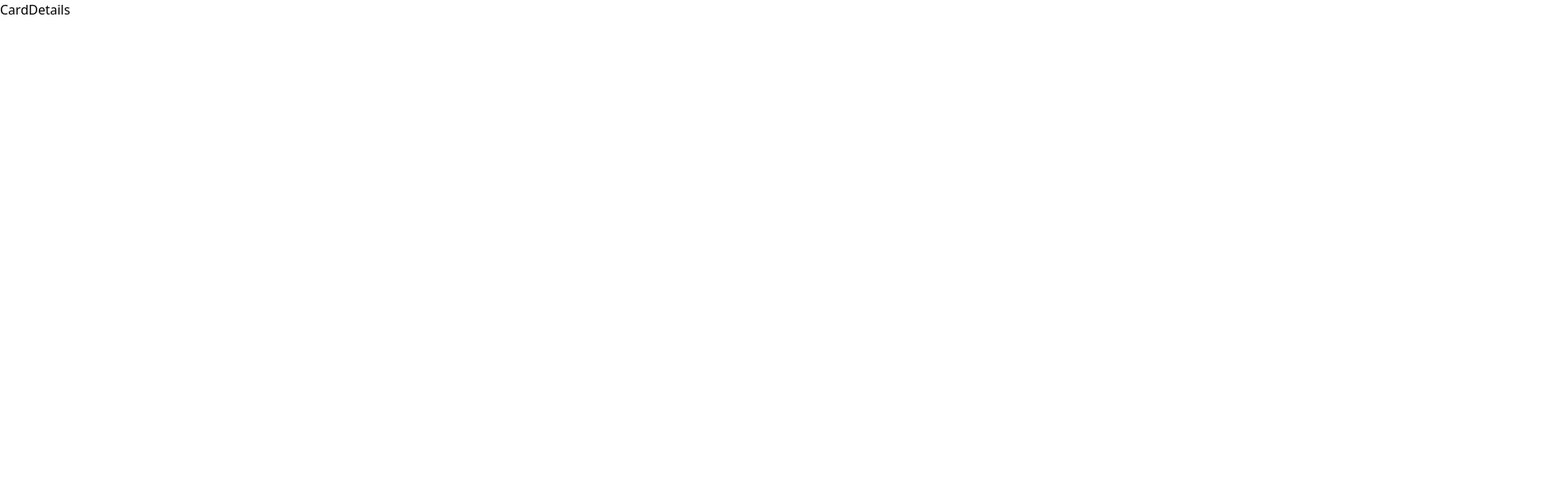
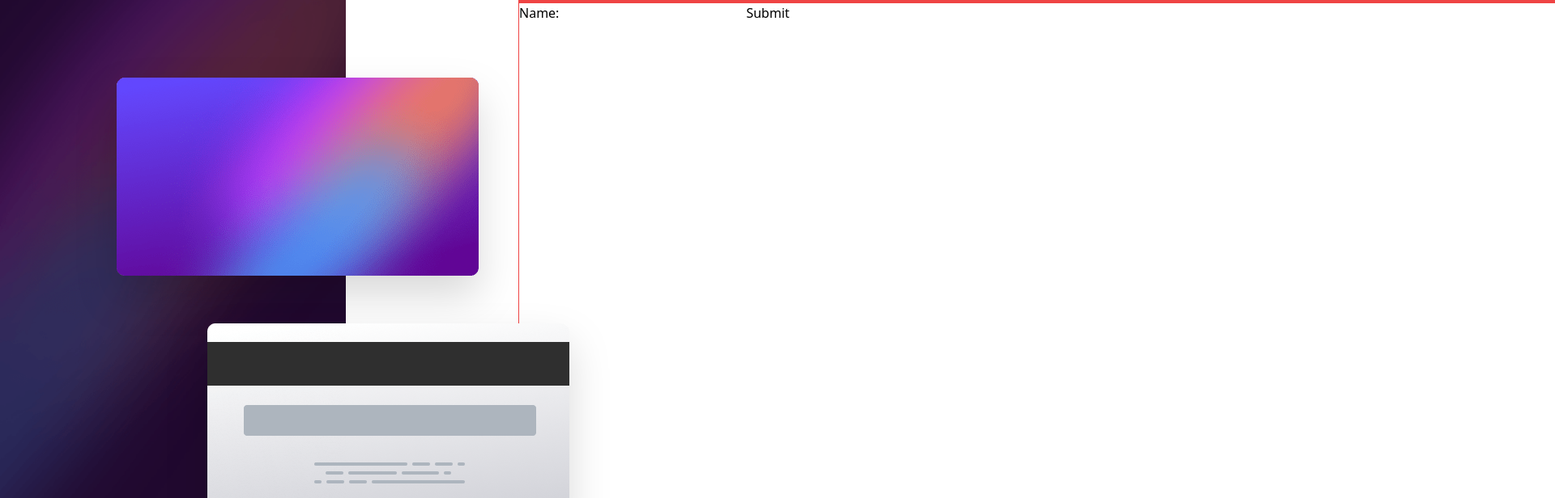
Before and after one commit to lundrew/interactive-card-details-form, a React (Create React App) app: page / in a window 1280 px wide. Shown: the top 616 px of the page at 81% size, 1920 px wide, since content can reach past the window. Built offline with nearby package versions, Linux system fonts and the light colour scheme.

Commit message:
style: add background, card front, card back

```diff
--- a/src/pages/CardDetails.js
+++ b/src/pages/CardDetails.js
@@ -1,7 +1,40 @@
 import React from "react";
+import MainBg from "./../assets/bg-main-desktop.png";
+import CardFrontBg from "./../assets/bg-card-front.png";
+import CardBackBg from "./../assets/bg-card-back.png";
 
 function CardDetails() {
-  return <div>CardDetails</div>;
+  return (
+    <>
+      <div class="grid grid-cols-2 divide-x">
+        <div class="">
+          <img
+            src={CardFrontBg}
+            class=" z-10 absolute top-24 left-36 drop-shadow-2xl"
+          />
+          <img
+            src={CardBackBg}
+            class="z-10 absolute top-1/2 left-64 drop-shadow-2xl"
+          />
+          <div>
+            <img src={MainBg} class="h-screen w-1/3 absolute z-0" />
+          </div>
+        </div>
+
+        <div class="w-screen h-screen border-4 border-red-500/100">
+          <div>
+            <form>
+              <label>
+                Name:
+                <input type="text" name="name" />
+              </label>
+              <input type="submit" value="Submit" />
+            </form>
+          </div>
+        </div>
+      </div>
+    </>
+  );
 }
 
 export default CardDetails;
```
